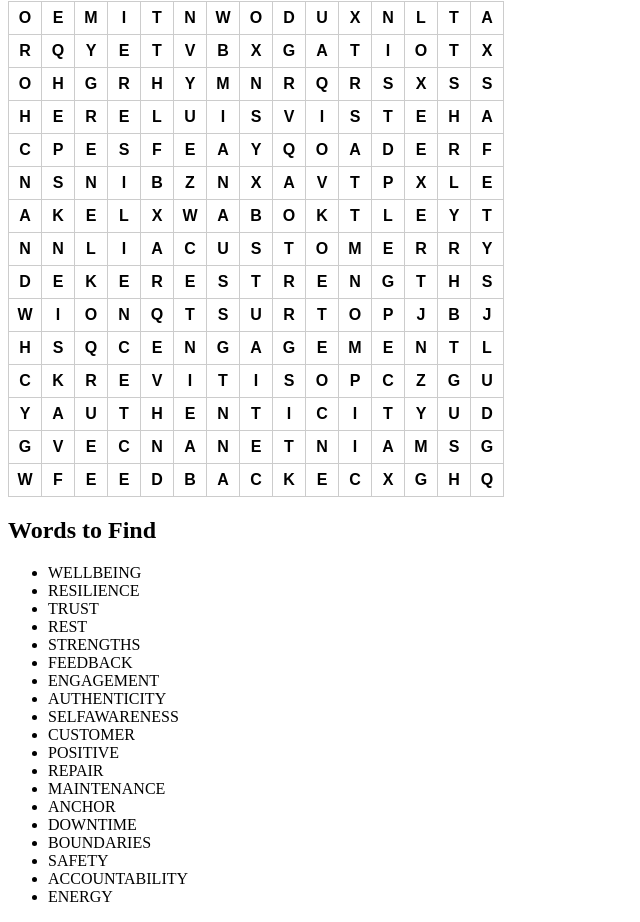
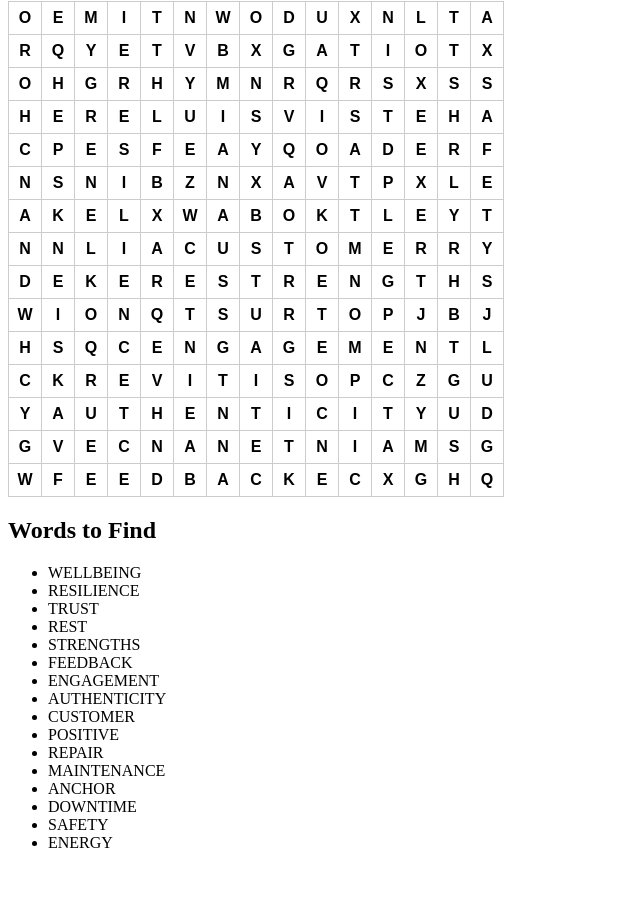
Before and after one commit to Es7582/Wellness-Word-search-, a plain HTML site: page index.html in a window 1280 px wide. Shown: the part 79-1001 px from the top of the page, without its empty margins (0-640 px from the left). After the commit the page ends 947 px from the top, so only its background shows below. Drawn offline with Linux system fonts and the light colour scheme.

Commit message:
Update index.html

```diff
--- a/index.html
+++ b/index.html
@@ -61,16 +61,13 @@
 <li>FEEDBACK</li>
 <li>ENGAGEMENT</li>
 <li>AUTHENTICITY</li>
-<li>SELFAWARENESS</li>
 <li>CUSTOMER</li>
 <li>POSITIVE</li>
 <li>REPAIR</li>
 <li>MAINTENANCE</li>
 <li>ANCHOR</li>
 <li>DOWNTIME</li>
-<li>BOUNDARIES</li>
 <li>SAFETY</li>
-<li>ACCOUNTABILITY</li>
 <li>ENERGY</li>
   </ul>
 
```
